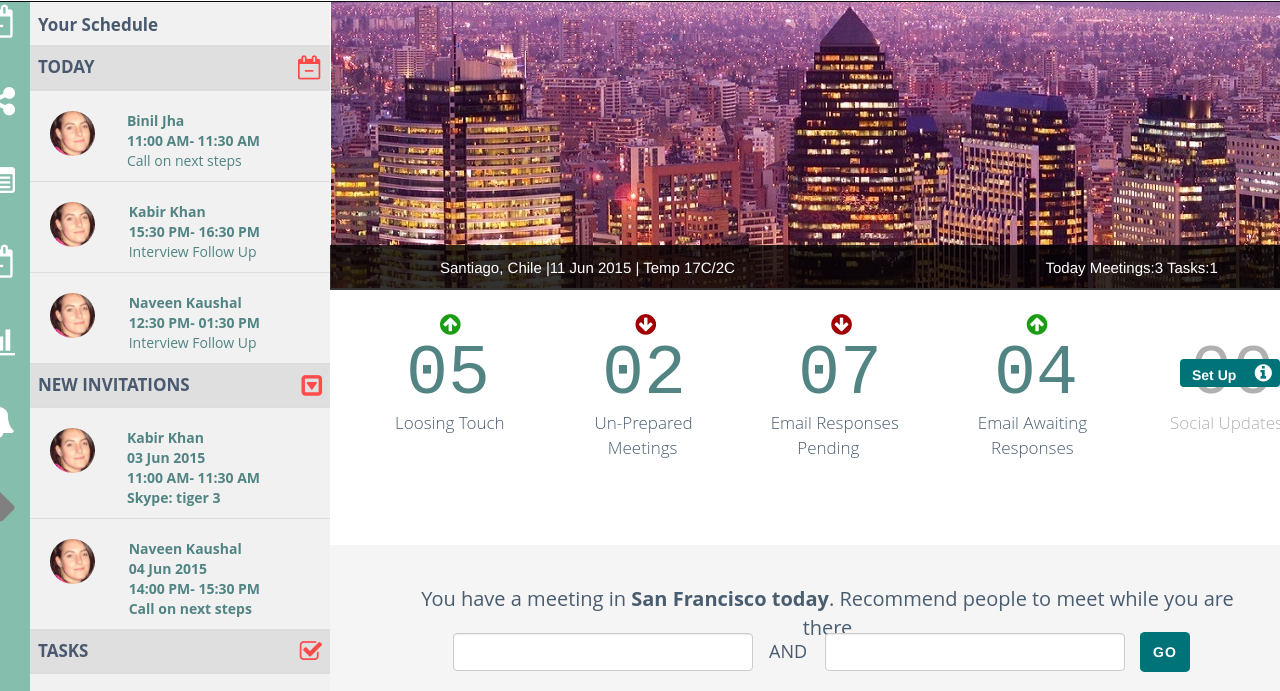
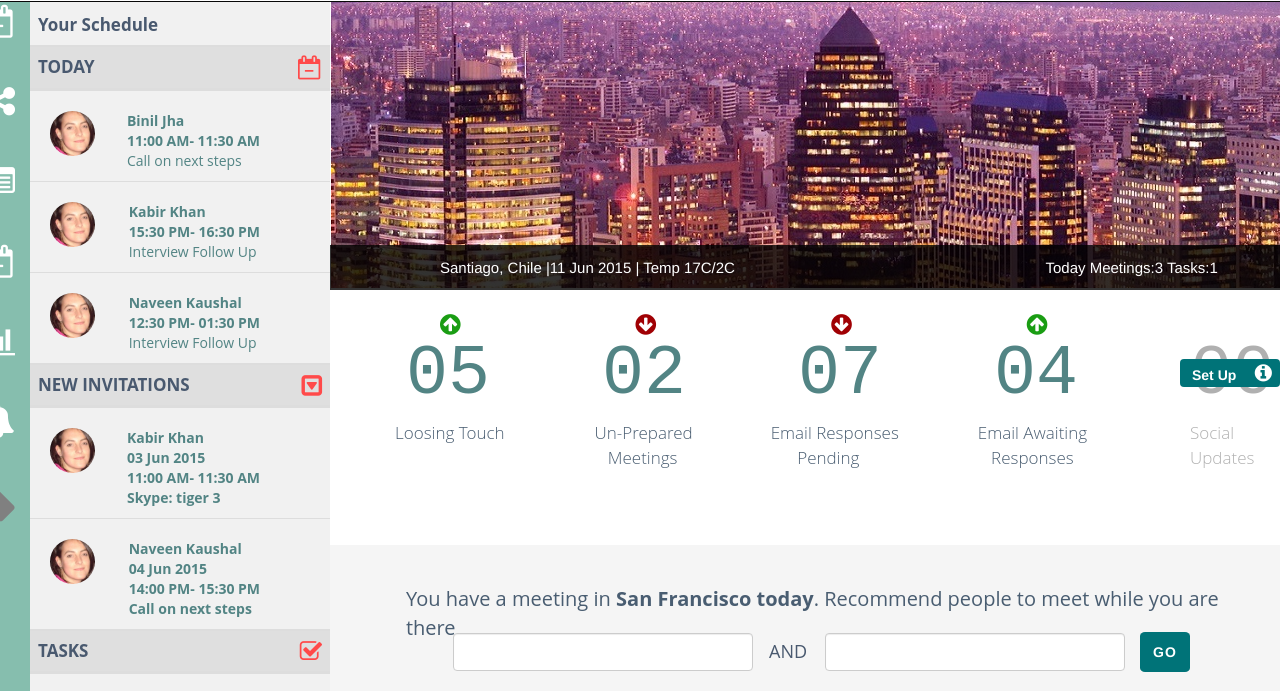
Before and after one commit to lubaba17/Web-Page-using-Bootstrap-Framework, a plain HTML site: page index.html in a window 1280 px wide. Shown: the part 75-766 px from the top of the page. Drawn offline with Linux system fonts and the light colour scheme; a script that the page names is missing.

Commit message:
second commit

```diff
--- a/index.html
+++ b/index.html
@@ -150,7 +150,6 @@
 
 			</div>
 			<div class="horizontal-container2">
-			<center>
 				<br><p id="horz2">You have a meeting in <b>San Francisco today</b>. Recommend people to meet while you are there</p><br><br><br>
 				<form class="navbar-form" role="search">
 					<input class="form-control" id="system-search1" name="e" type="text" required >
@@ -158,7 +157,6 @@
 					<p id="and">AND</p>
 				<span class="input-group-btn" ><button type="submit" class="btn btn-success" id="go"> GO </button></span>
 				</form>
-			</center>
 
 			<div class="your-class">
 				<div><img src="lib/img1.jpg" class="img-circle" id="time-img"></div>
--- a/lib/css/hortContainer1.css
+++ b/lib/css/hortContainer1.css
@@ -38,12 +38,15 @@
 }
 #span1{
 	color:#b0b0b0;
-	left:85px;
+	left:83rem;
+	position:absolute;
+
 }
 
 #span2{
 	color:#495D71;
 	left:72px;
+
 }
 #span3{
 	color:#495D71;
@@ -64,7 +67,7 @@
 	font-family: "Times New Roman";
 	font-weight: lighter;
 	position:absolute;
-	bottom:70px;
+	bottom:60px;
 	color:#495D71;
 }
 #numbers{
--- a/lib/css/hortContainer2.css
+++ b/lib/css/hortContainer2.css
@@ -10,7 +10,7 @@
 	color:#495D71;
 	font-size: 20px;
 	position:absolute;
-	margin-left:80px;
+	margin-left:76px;
 }
 #and{
 	color:#495D71;
```
